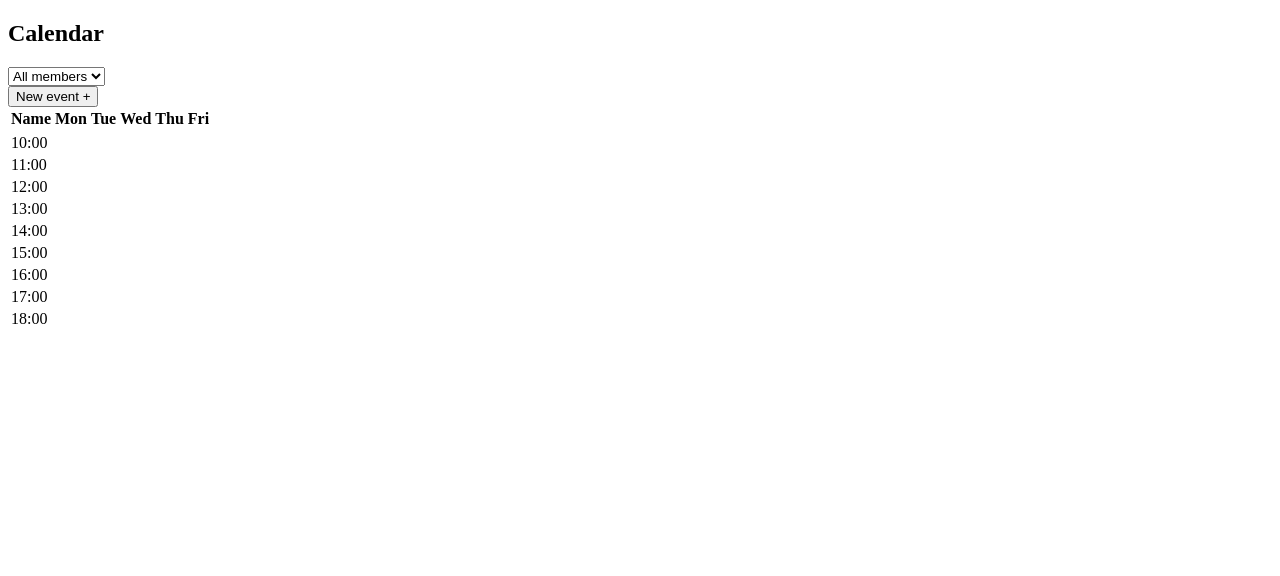
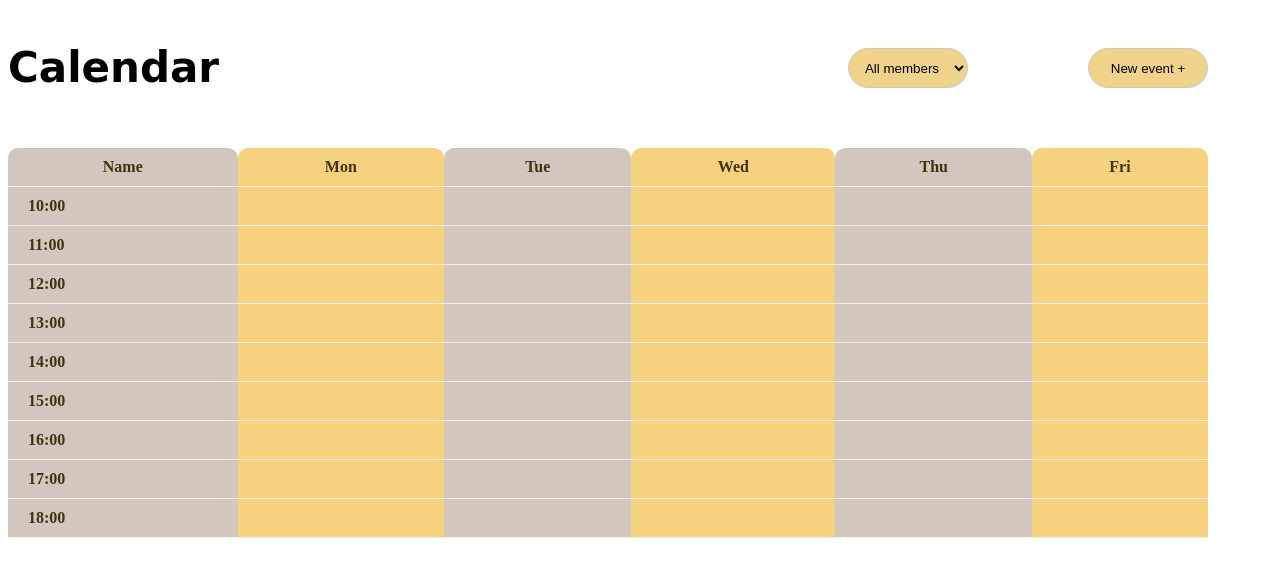
Before and after one commit to karina-krupodior/Calendar-, a plain HTML site: page calendar/index.html in a window 1280 px wide. Drawn offline with Linux system fonts and the light colour scheme; the site is published under a folder, as on GitHub Pages, so addresses that start at the root find nothing.

Commit message:
changed routes to files

```diff
--- a/calendar/create_event/index.js
+++ b/calendar/create_event/index.js
@@ -1,3 +1,5 @@
+
+document.querySelector('span').innerHTML = 'Test';
 function store() {
 
     history.pushState(null, null, 'http:/calendar/')
--- a/calendar/index.html
+++ b/calendar/index.html
@@ -2,7 +2,7 @@
 <html>
 <head>
     <title></title>
-    <link rel="stylesheet" type="text/css" href="/calendar/create_event/global.css">
+    <link rel="stylesheet" type="text/css" href="./global.css">
 </head>
 <body>
 <div   id="container" class="content">
@@ -116,7 +116,6 @@
         </tr>
     </table>
 </div>
-
-<script src="././create_event/index.js"></script>
+<script src="./create_event/index.js"></script>
 </body>
 </html>
```
Also changed, not shown: calendar/create_event/create_event.html (+0 -1 lines), calendar/global.css (renamed from calendar/create_event/global.css), 1 other file.
